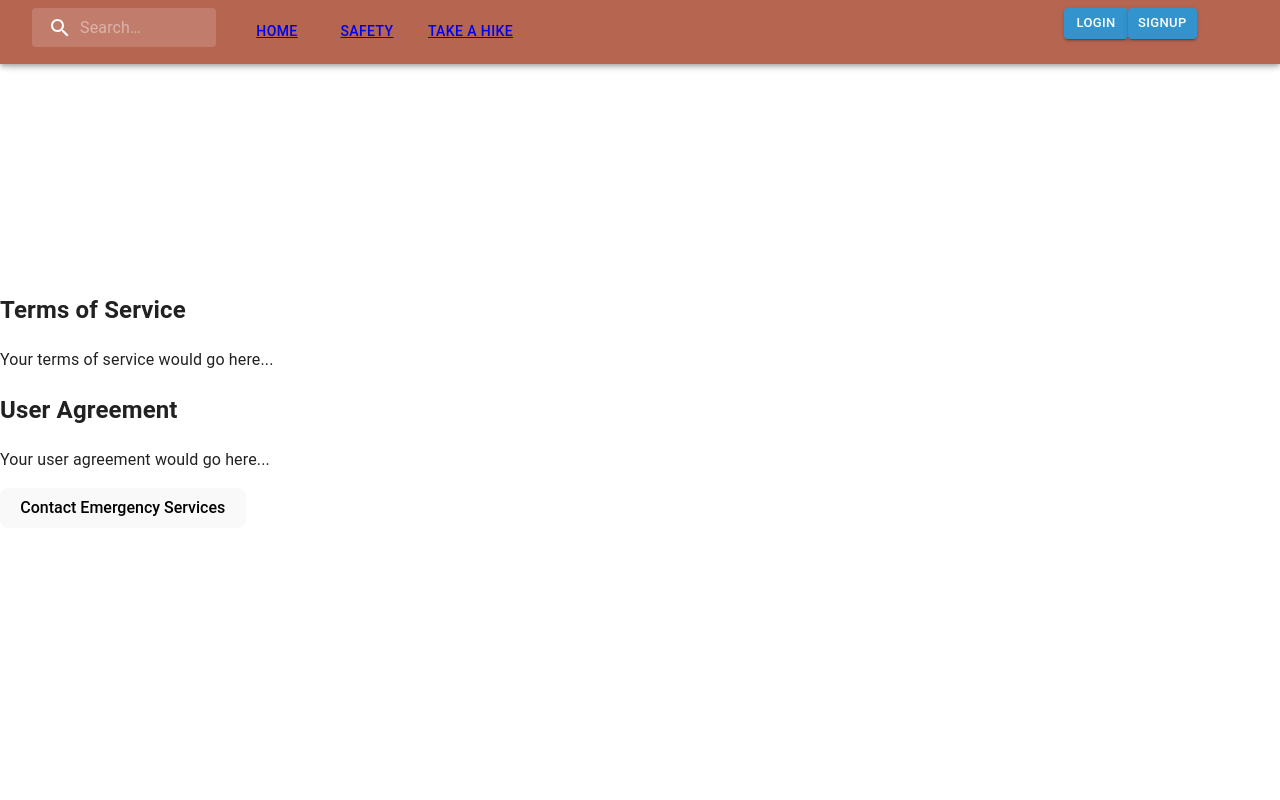
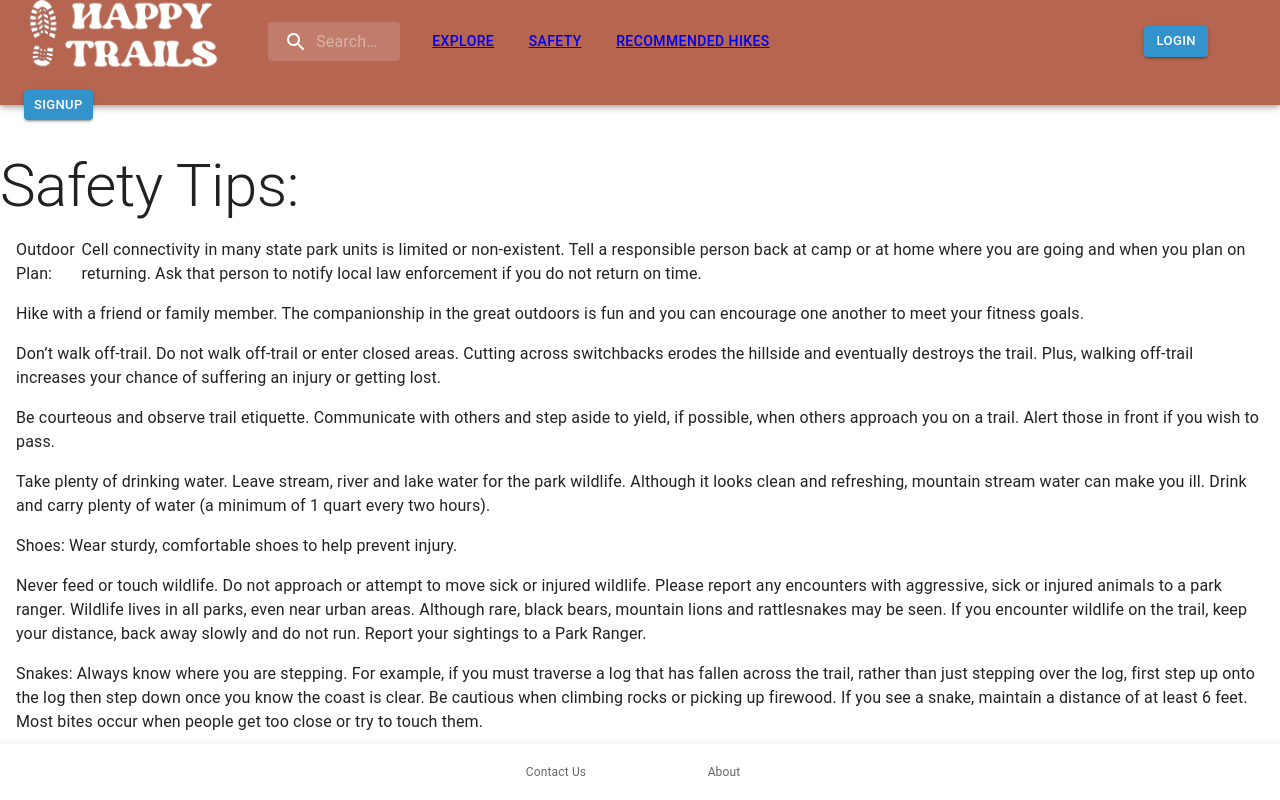
Before and after one commit to vcali02/Happy_Trails, a React (Vite) app in the folder client/: page /safety in a window 1280 px wide. Shown: the top 800 px of the page. Built offline with nearby package versions, Linux system fonts and the light colour scheme; no server answers.

Commit message:
signup form in progress, safety section in progress

```diff
--- a/client/src/components/App.jsx
+++ b/client/src/components/App.jsx
@@ -9,6 +9,7 @@ import {Routes, Route } from 'react-router-dom'
 import { Box, Grid, Container } from '@mui/material';
 import AdventurerContainer from "./AdventurerContainer";
 import LoginForm from './LoginForm';
+import Footer from './Footer'
 
 function App() {
   const [adventurers, setAdventurers] = useState([]);
@@ -63,7 +64,7 @@ function App() {
 
 
   return (
-    <div>
+    <div className = "page">
         <NavBar updateAdventurer={updateAdventurer} adventurer={adventurer} search={search} handleSearch={handleSearch}/>
         <Grid>
         <Routes>
@@ -77,6 +78,7 @@ function App() {
           <Route path="/login" element={<LoginForm updateAdventurer={updateAdventurer} />} />
         </Routes>
         </Grid>
+        <Footer/>
     </div>
   )}
 
--- /dev/null
+++ b/client/src/components/Footer.jsx
@@ -0,0 +1,41 @@
+import React, { useContext } from 'react';
+import {Box, Paper, Typography} from '@mui/material';
+import BottomNavigation from '@mui/material/BottomNavigation';
+import BottomNavigationAction from '@mui/material/BottomNavigationAction';
+import { Link, NavLink, useNavigate } from "react-router-dom";
+import {
+    FaTwitter,
+    FaInstagram,
+    FaLinkedin,
+    FaGithub,
+    FaHome,
+    FaEnvelope,
+    FaPhone,
+    FaPrint,
+  } from "react-icons/fa";
+
+function Footer() {
+  return (
+    <Box >
+      <Paper sx={{ position: 'fixed', bottom: 0, left: 0, right: 0 }} elevation={3}
+      justifyContent="center"
+      alignItems="center"
+      >
+    <Typography></Typography>
+      <BottomNavigation
+        showLabels
+      >
+        <BottomNavigationAction label="Contact Us" component={Link} to='/home' />
+        <BottomNavigationAction label="About" component={Link} to='/home' />
+      </BottomNavigation>
+
+
+
+
+      </Paper>
+
+    </Box>
+  );
+}
+
+export default Footer
--- a/client/src/components/NavBar.jsx
+++ b/client/src/components/NavBar.jsx
@@ -9,6 +9,7 @@ import {useTheme, useMediaQuery, Grid, Fade, } from '@mui/material'
 import AccountCircleIcon from '@mui/icons-material/AccountCircle';
 import SpaIcon from '@mui/icons-material/Spa';
 import { red } from '@mui/material/colors';
+import logo from './../Logos/Happy.png'
 
 // import { Link, useNavigate, NavLink } from "react-router-dom"
 
@@ -50,14 +51,13 @@ function NavBar({updateAdventurer, adventurer, search, handleSearch}) {
 
 /****NAV CONST*******************************************************************/
 
-const home = <NavLink to = "/home"> Home </NavLink>
+const home = <NavLink to = "/home"> Explore </NavLink>
 const safety = <NavLink to = "/safety"> Safety </NavLink>
 /* const new_rev = <NavLink to = "/trail_reviews"> New Review </NavLink> */
 /* const profile = <NavLink exact to = "/adventurers"> Adventure Profile </NavLink> */
-const take_hike = <NavLink to = "/trails"> Take a Hike </NavLink>
+const take_hike = <NavLink to = "/trails"> Recommended Hikes </NavLink>
 // const login = <NavLink className="button" to= "/login"> Log In </NavLink>
 // const signup = <NavLink className="button" to= "/signup"> Sign Up </NavLink>
-const search_bar  = <Search search={search} handleSearch={handleSearch}/>
 
 const hiked_trails = <NavLink to = "/hiked_trails"> Your Hiked Trails </NavLink>
 const see_hiked_trails = adventurer ? ({hiked_trails}) : ("")
@@ -66,10 +66,14 @@ const in_or_out =  adventurer ?
             (
               <Button onClick={handleLogOut} className="button" > Log Out </Button>
             ) : (
-             <Grid item sx={2}>
+              <>
+             <Grid item sx={1}  marginRight={2}>
                 <Button component={Link} to='/login' size="small" color="secondary" variant = "contained"> Login </Button>
+              </Grid>
+              <Grid item sx={1} >
                 <Button component={Link} to='/signup' size="small" color="secondary" variant = "contained"> Signup </Button>
               </Grid>
+              </>
              )
 
 
@@ -83,13 +87,14 @@ const in_or_out =  adventurer ?
   return (
     <>
     <AppBar>
-      <Toolbar>
-            <Grid container sx={{marginLeft: "center"}} spacing={2}>
-              <Grid item xs={2}>
-                {search_bar}
+      <Toolbar className="App-header">
+            <Grid container sx={{ placeItems: 'center'}} spacing={2}>
+              <img className ="logo-margin-top" src={logo} height={80}/>
+              <Grid item xs={1.5}>
+                <Search search={search} handleSearch={handleSearch}/>
               </Grid>
 
-              <Grid item xs={8}>
+              <Grid item xs={7} color="secondary" >
                 <Tabs  indicatorColor="secondary" textColor="secondary" value={value} onChange={(e, val)=>setValue(val)}>
                     {/*<Tab label= {profile}/> */}
                     <Tab label= {home}/>
--- a/client/src/components/Safety.jsx
+++ b/client/src/components/Safety.jsx
@@ -1,28 +1,63 @@
 // Import the React library
 import React from 'react';
+import logo2 from './../Logos/Happy2.png'
+import { List, ListItem, Typography } from '@mui/material';
 
 // Define the Safety functional component
 const Safety = () => {
-    // Static text for the terms of service and user agreement; this would likely come from a CMS or database in a real app
-    const termsOfService = 'Your terms of service would go here...';
-    const userAgreement = 'Your user agreement would go here...';
 
-    // Function to handle emergency situation
-    const handleEmergency = () => {
-        alert('In case of emergency, please dial your local emergency number. The following are emergency assistance numbers in your area:');
-
-    };
 
     // Render the terms of service, user agreement, and a button for contacting emergency services
     return (
         <div>
-            <h2>Terms of Service</h2>
-            <p>{termsOfService}</p>
+            {/* <img src={logo2}/> */}
 
-            <h2>User Agreement</h2>
-            <p>{userAgreement}</p>
+            <Typography variant='h2'>Safety Tips:</Typography>
+            <List>
+                <ListItem>
+                    <Typography variant=''>Outdoor Plan: </Typography>
+                Cell connectivity in many state park units is limited or non-existent. Tell a responsible person back at camp or at home where you are going and when you plan on returning. Ask that person to notify local law enforcement if you do not return on time.
+                </ListItem>
+                <ListItem>
+                Hike with a friend or family member.  The companionship in the great outdoors is fun and you can encourage one another to meet your fitness goals.
+                </ListItem>
+                <ListItem>
+                Don’t walk off-trail. Do not walk off-trail or enter closed areas. Cutting across switchbacks erodes the hillside and eventually destroys the trail. Plus, walking off-trail increases your chance of suffering an injury or getting lost.
+                </ListItem>
+                <ListItem>
+                Be courteous and observe trail etiquette. Communicate with others and step aside to yield, if possible, when others approach you on a trail. Alert those in front if you wish to pass.
+                </ListItem>
+                <ListItem>
+                Take plenty of drinking water.  Leave stream, river and lake water for the park wildlife. Although it looks clean and refreshing, mountain stream water can make you ill. Drink and carry plenty of water (a minimum of 1 quart every two hours).
+                </ListItem>
+                <ListItem>
+                Shoes: Wear sturdy, comfortable shoes to help prevent injury.
+                </ListItem>
+                <ListItem>
+                Never feed or touch wildlife. Do not approach or attempt to move sick or injured wildlife. Please report any encounters with aggressive, sick or injured animals to a park ranger.
+Wildlife lives in all parks, even near urban areas. Although rare, black bears, mountain lions and rattlesnakes may be seen. If you encounter wildlife on the trail, keep your distance, back away slowly and do not run. Report your sightings to a Park Ranger.
+                </ListItem>
+                <ListItem>
+                Snakes: Always know where you are stepping. For example, if you must traverse a log that has fallen across the trail, rather than just stepping over the log, first step up onto the log then step down once you know the coast is clear. Be cautious when climbing rocks or picking up firewood. If you see a snake, maintain a distance of at least 6 feet. Most bites occur when people get too close or try to touch them.
+                </ListItem>
+                <ListItem>
+                Ticks: Populations are expected to rise again this season. Take the following precautions to avoid them:
+                Walk in the middle of trails.
+                Use insect repellent.
+                Tuck your pants into your socks.
+                After taking off gear, check for hitchhiking ticks
+                Always do a “tick-check” with the help of a friend.
+                </ListItem>
+                <ListItem>
+                Poison Oak: It is a common plant throughout much of California. Learn to identify its shiny, three-leaf pattern, and avoid touching it. If you touch poison oak, wash immediately with water and mild soap. Pat dry with a clean towel.
+                </ListItem>
+            </List>
 
-            <button onClick={handleEmergency}>Contact Emergency Services</button>
+            <Typography variant='h2'>Gear Recommendations from the HappyTrails team:</Typography>
+
+
+
+
         </div>
     );
 };
--- a/client/src/components/TrailCard.jsx
+++ b/client/src/components/TrailCard.jsx
@@ -15,8 +15,8 @@ function TrailCard({ trail }) {
     const review_number = trail.trail_reviews.length
 
     return (
-      <Container>
-      <Card sx={{ maxWidth: 345 }}>
+      <Container className= "card-margin-top">
+      <Card sx={{ minWidth: 345, minHeight: 425 }}>
       <CardActionArea>
         <CardMedia
           component="img"
--- a/client/src/components/TrailList.jsx
+++ b/client/src/components/TrailList.jsx
@@ -21,15 +21,15 @@ function TrailList({trails}) {
   console.log(trails)
 
     const gridCards = trails.map((trail) => (
-      <Grid item key={trail.id} trail={trail}>
+      <Grid item xs={3} key={trail.id} trail={trail}>
         <TrailCard key={trail.id} trail={trail}/>
         {/* <Item><TrailCard key={trail.id} trail={trail}/></Item> */}
       </Grid>
 
       ));
   return (
-    <Box padding={2}>
-      <Grid container spacing={4}>
+    // <Box padding={2}>
+      <Grid  container >
 
         {gridCards}
         {/* {trails.from(trails(6)).map((trail) => (
@@ -39,7 +39,7 @@ function TrailList({trails}) {
         ))} */}
 
       </Grid>
-    </Box>
+    // </Box>
   );
 }
 export default TrailList;
--- a/client/src/index.css
+++ b/client/src/index.css
@@ -68,3 +68,29 @@ button:focus-visible {
     background-color: #f9f9f9;
   }
 }
+
+.page{
+  margin-top: 150px;
+}
+
+.forms{
+  margin-top: 150px;
+  margin-left: 150px
+}
+
+.logo-margin-top{
+  margin-top: 0px;
+}
+.card-margin-top{
+  margin-bottom: 35px;
+}
+
+.App-header {
+
+  height: 80px;
+  /* background-image: url("../public/micelio.png"); */
+  /* background-position: 50% 0% ; */
+  /* background-repeat: no-repeat;
+  background-size: 400px; */
+  margin-top: 25px;
+}
```
Also changed, not shown: client/src/components/SignupForm.jsx (+42 -25 lines), client/src/Logos/Happy.png (added), client/src/Logos/Happy2.png (added).
